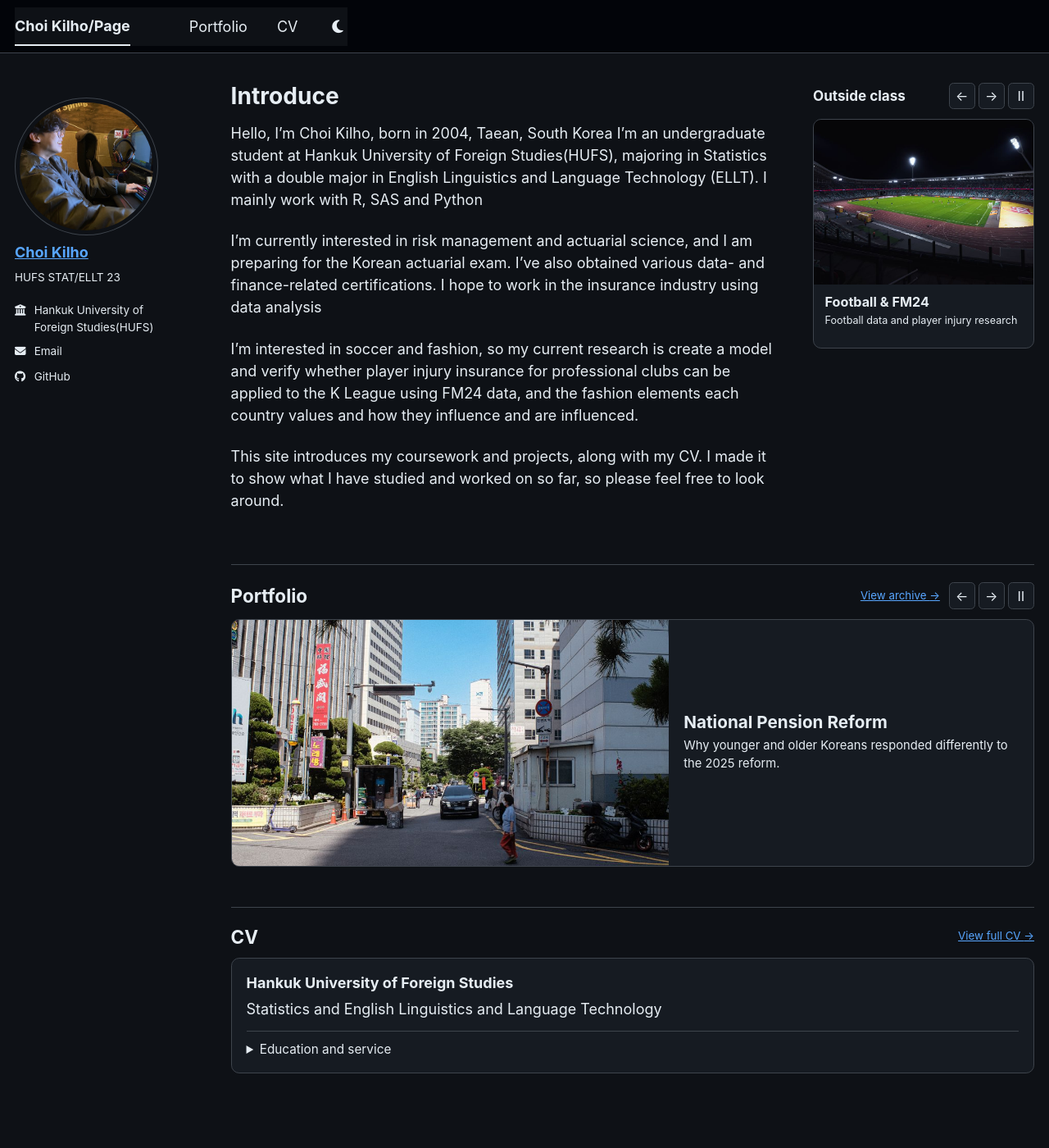
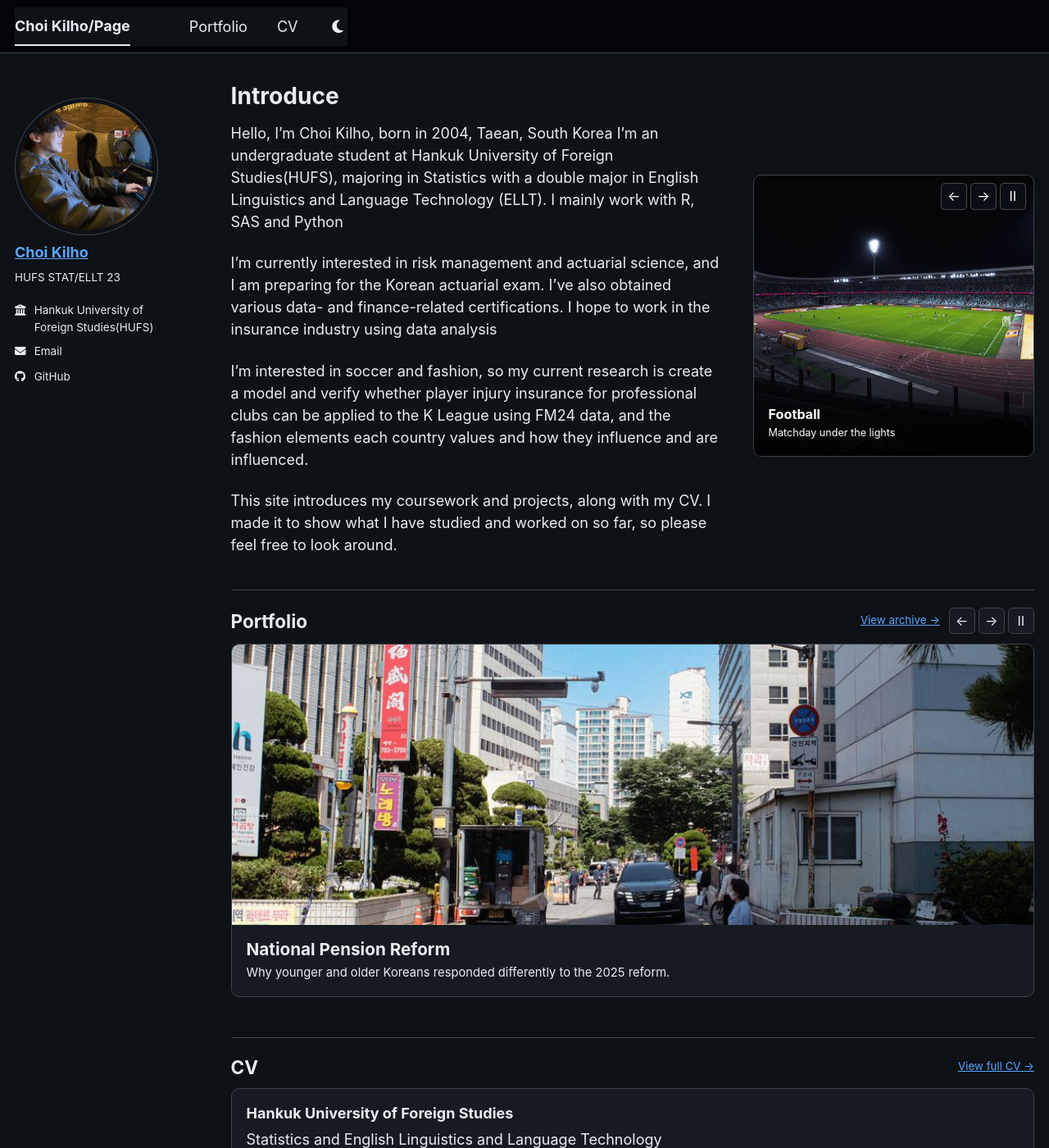
Before and after one commit to kilarc/kilarc.github.io, a Jekyll site: the page built from _pages/about.md, in a window 1280 px wide and 1400 px high. Shown: the whole window at 82% size. Built offline with Jekyll 4.4.1, drawn with Linux system fonts in a browser that asks for light colours; a script bundle is joined from its source files by our own code; a style sheet for code colours, icons or effects is not loaded.

Commit message:
Balance portfolio layout and separate personal media from research

```diff
--- a/_includes/home-carousel.html
+++ b/_includes/home-carousel.html
@@ -1,8 +1,8 @@
 {% assign heading_id = 'home-' | append: include.id | append: '-title' %}
 {% assign track_id = 'home-' | append: include.id | append: '-slides' %}
-<div class="home-carousel home-carousel--{{ include.variant }}" data-carousel data-interval="{{ include.interval }}" role="group" aria-roledescription="carousel" aria-labelledby="{{ heading_id }}">
+<div class="home-carousel home-carousel--{{ include.variant }}" data-carousel data-interval="{{ include.interval }}" role="group" aria-roledescription="carousel"{% if include.title %} aria-labelledby="{{ heading_id }}"{% else %} aria-label="{{ include.label | escape }}"{% endif %}>
   <div class="home-section__header">
-    <h2 id="{{ heading_id }}">{{ include.title }}</h2>
+    {% if include.title %}<h2 id="{{ heading_id }}">{{ include.title }}</h2>{% endif %}
     <div class="home-section__actions">
       {% if include.archive %}
         <a href="{{ '/portfolio/' | relative_url }}">View archive <span aria-hidden="true">&rarr;</span></a>
@@ -20,6 +20,20 @@
   <ul class="home-carousel__track" id="{{ track_id }}" data-track>
     {% for slide in include.slides %}
       <li class="home-carousel__slide" data-slide>
+        {% if slide.youtube_id %}
+          <div class="home-music" data-music>
+            <img class="home-music__cover" src="{{ slide.image | relative_url }}" alt="{{ slide.alt | escape }}" data-music-cover>
+            <div class="home-music__player" data-music-player hidden></div>
+            <div class="home-music__information">
+              <div>
+                <h3 data-slide-title>{{ slide.title | escape }}</h3>
+                <p>{{ slide.description | escape }}</p>
+                <a href="{{ slide.url | escape }}">YouTube Music <span aria-hidden="true">↗</span></a>
+              </div>
+              <button class="home-music__toggle" type="button" data-music-toggle="{{ slide.youtube_id | escape }}" aria-label="Play sample track" hidden>▶</button>
+            </div>
+          </div>
+        {% else %}
           {% if slide.url %}
             {% assign first_character = slide.url | slice: 0 %}
             {% if first_character == '/' %}
@@ -41,6 +55,7 @@
           {% else %}
             </div>
           {% endif %}
+        {% endif %}
       </li>
     {% endfor %}
   </ul>
--- a/_layouts/default.html
+++ b/_layouts/default.html
@@ -11,7 +11,7 @@ layout: compress
     {% include head/custom.html %}
   </head>
 
-  <body{% if page.url == '/' or page.url == '/index.html' %} class="layout--home"{% endif %}>
+  <body{% if page.url == '/' or page.url == '/index.html' %} class="layout--sections layout--home"{% elsif page.url == '/portfolio/' or page.url == '/cv/' %} class="layout--sections"{% endif %}>
 
     {% include browser-upgrade.html %}
     {% include masthead.html %}
--- a/_layouts/home.html
+++ b/_layouts/home.html
@@ -6,7 +6,7 @@ layout: single
   <div class="home-intro__text">
     {{ content }}
   </div>
-  {% include home-carousel.html id="interests" title="Outside class" variant="personal" interval=5000 slides=site.data.home_showcase.personal %}
+  {% include home-carousel.html id="introduce-media" label="Introduction slideshow" variant="personal" interval=5000 slides=site.data.home_showcase.personal %}
 </div>
 
 <section class="home-section" aria-labelledby="home-portfolio-title">
--- a/_sass/layout/_home.scss
+++ b/_sass/layout/_home.scss
@@ -1,3 +1,25 @@
+@use "sass:math";
+
+$section-layout-width: 1520px;
+$section-content-offset: math.div(100% - span(10 of 12 last) + span(0.5 of 12 wide), 100%);
+
+.layout--sections {
+  @include breakpoint($x-large) {
+    .masthead__inner-wrap,
+    #main {
+      max-width: $section-layout-width;
+    }
+
+    .page,
+    .archive {
+      float: none;
+      width: auto;
+      margin-inline-start: calc((#{$x-large} - 2em) * #{$section-content-offset});
+      padding-inline-start: 0;
+    }
+  }
+}
+
 .layout--home .page {
   @include breakpoint($large) {
     padding-inline-end: 0;
@@ -10,9 +32,14 @@
   align-items: start;
 
   @include breakpoint($x-large) {
-    grid-template-columns: minmax(0, 1fr) 15rem;
+    grid-template-columns: minmax(0, 1.75fr) minmax(0, 1fr);
     column-gap: 2rem;
+    align-items: center;
   }
+}
+
+.home-intro__text p:last-child {
+  margin-block-end: 0;
 }
 
 .home-section {
@@ -38,10 +65,6 @@
   a {
     font-size: 0.74rem;
   }
-}
-
-.home-carousel--personal .home-section__header h2 {
-  font-size: 0.95rem;
 }
 
 .home-section__actions {
@@ -135,19 +158,117 @@
   }
 }
 
-.home-carousel--personal .home-carousel__caption {
-  min-block-size: 4.25rem;
+.home-carousel--personal {
+  position: relative;
+  min-width: 0;
+  width: 100%;
+  max-width: 30rem;
+  justify-self: center;
+
+  @include breakpoint($x-large) {
+    max-width: none;
+  }
+
+  .home-section__header {
+    position: absolute;
+    z-index: 1;
+    inset: 0.55rem 0.55rem auto auto;
+    margin: 0;
+  }
+
+  .home-carousel__controls button {
+    background: rgba(13, 17, 23, 0.86);
+    border-color: rgba(255, 255, 255, 0.24);
+    color: #fff;
+  }
+
+  .home-carousel__card {
+    position: relative;
+    aspect-ratio: 1;
+  }
+
+  .home-carousel__card .home-carousel__image {
+    height: 100%;
+    aspect-ratio: 1;
+  }
+
+  .home-carousel__caption {
+    position: absolute;
+    inset: auto 0 0;
+    padding: 1rem;
+    background: linear-gradient(transparent, rgba(0, 0, 0, 0.9));
+    color: #fff;
+  }
+}
+
+.home-music {
+  display: grid;
+  grid-template-rows: minmax(0, 1fr) auto;
+  gap: 0.65rem;
+  aspect-ratio: 1;
+  padding: 1rem;
+  border: 1px solid var(--global-border-color);
+  border-radius: 0.55rem;
+  background: linear-gradient(160deg, #5a393b, #251e2f);
+  color: #fff;
+}
+
+.home-music__cover:not([hidden]) {
+  align-self: center;
+  justify-self: center;
+  width: 59%;
+  max-height: 90%;
+  aspect-ratio: 1;
+  object-fit: cover;
+  border-radius: 0.4rem;
+}
+
+.home-music__player iframe {
+  display: block;
+  width: 100%;
+  height: 100%;
+  border: 0;
+}
+
+.home-music__information {
+  display: flex;
+  align-items: end;
+  justify-content: space-between;
+  gap: 0.55rem;
+
+  h3 {
+    margin: 0;
+    font-size: 1.2rem;
+  }
+
+  p,
+  a {
+    margin: 0.1rem 0 0;
+    font-size: 0.72rem;
+    color: #fff;
+  }
+}
+
+.home-music__toggle:not([hidden]) {
+  display: grid;
+  flex: none;
+  place-items: center;
+  width: 2.3rem;
+  aspect-ratio: 1;
+  padding: 0;
+  border: 0;
+  border-radius: 50%;
+  background: #fff;
+  color: #362835;
+  font: inherit;
+  font-size: 0.85rem;
+  cursor: pointer;
 }
 
 .home-carousel--portfolio {
-  .home-carousel__card {
-    @include breakpoint($medium) {
-      grid-template-columns: minmax(0, 1.2fr) minmax(0, 1fr);
-    }
-  }
-
   .home-carousel__card .home-carousel__image {
     aspect-ratio: 16 / 9;
+    max-height: 19rem;
   }
 
   .home-carousel__caption {
--- a/assets/css/main.scss
+++ b/assets/css/main.scss
@@ -38,12 +38,3 @@
     "layout/cw2",
     "layout/home"
 ;
-
-@include breakpoint($x-large) {
-  .layout--home {
-    .masthead__inner-wrap,
-    #main {
-      margin-inline: 0 auto;
-    }
-  }
-}
--- a/assets/js/home-carousel.js
+++ b/assets/js/home-carousel.js
@@ -8,20 +8,25 @@ document.querySelectorAll("[data-carousel]").forEach((carousel) => {
   const track = carousel.querySelector("[data-track]");
   const rotation = carousel.querySelector("[data-rotation]");
   const status = carousel.querySelector("[data-slide-status]");
+  const musicToggle = carousel.querySelector("[data-music-toggle]");
+  const musicCover = carousel.querySelector("[data-music-cover]");
+  const musicPlayer = carousel.querySelector("[data-music-player]");
   const interval = Number(carousel.dataset.interval) || 6000;
   let current = 0;
   let timer;
   let rotating = !reducedMotion.matches;
   let hovered = carousel.matches(":hover");
+  let playingMusic = false;
 
   function schedule() {
     clearTimeout(timer);
-    if (rotating && !hovered && !document.hidden && !track.contains(document.activeElement)) {
+    if (rotating && !playingMusic && !hovered && !document.hidden && !track.contains(document.activeElement)) {
       timer = setTimeout(() => show(current + 1), interval);
     }
   }
 
   function show(index, announce = false) {
+    if (playingMusic) closeMusic();
     slides[current].hidden = true;
     current = (index + slides.length) % slides.length;
     slides[current].hidden = false;
@@ -39,6 +44,39 @@ document.querySelectorAll("[data-carousel]").forEach((carousel) => {
     schedule();
   }
 
+  function closeMusic() {
+    musicPlayer.replaceChildren();
+    musicPlayer.hidden = true;
+    musicCover.hidden = false;
+    musicToggle.textContent = "▶";
+    musicToggle.setAttribute("aria-label", "Play sample track");
+    playingMusic = false;
+  }
+
+  if (musicToggle) {
+    musicToggle.hidden = false;
+    musicToggle.addEventListener("click", () => {
+      if (playingMusic) {
+        closeMusic();
+      } else {
+        const frame = document.createElement("iframe");
+        frame.src = `https://www.youtube-nocookie.com/embed/${encodeURIComponent(musicToggle.dataset.musicToggle)}?autoplay=1&rel=0`;
+        const title = musicToggle.closest("[data-music]").querySelector("[data-slide-title]").textContent;
+        frame.title = `${title} – YouTube player`;
+        frame.allow = "autoplay; encrypted-media; picture-in-picture; fullscreen";
+        musicPlayer.append(frame);
+        musicPlayer.hidden = false;
+        musicCover.hidden = true;
+        musicToggle.textContent = "×";
+        musicToggle.setAttribute("aria-label", "Close music player");
+        playingMusic = true;
+        rotating = false;
+        updateRotation();
+      }
+      schedule();
+    });
+  }
+
   slides.slice(1).forEach((slide) => { slide.hidden = true; });
   controls.hidden = false;
 
@@ -46,6 +84,7 @@ document.querySelectorAll("[data-carousel]").forEach((carousel) => {
   controls.querySelector("[data-next]").addEventListener("click", () => show(current + 1, true));
   rotation.addEventListener("click", () => {
     rotating = !rotating;
+    if (rotating && playingMusic) closeMusic();
     updateRotation();
   });
 
```
Also changed, not shown: _data/home_showcase.yml (+16 -4 lines), images/home/fashion-research.jpg (added), images/home/fm24-research.jpg (added). Lines whose indentation alone changed are shown as unchanged.
